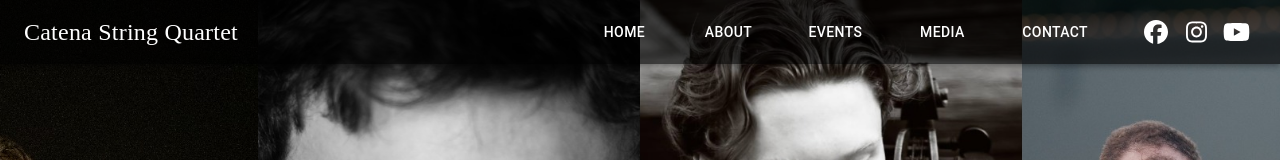
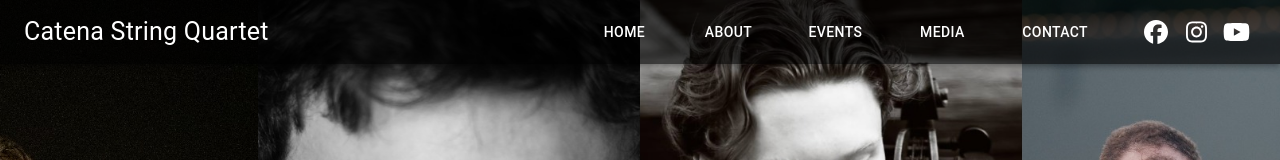
Before and after one commit to Sibelius343/uppsala-quartet, a Next.js app: page / in a window 1280 px wide. Shown: the top 160 px of the page. Built offline with nearby package versions, Linux system fonts and the light colour scheme.

Commit message:
updated nextjs dependency, added custom font for nav logo

```diff
--- a/components/Navbar.tsx
+++ b/components/Navbar.tsx
@@ -5,6 +5,13 @@ import { faBars, faChevronLeft } from '@fortawesome/free-solid-svg-icons';
 import { faFacebook, faYoutube, faInstagram, IconDefinition } from "@fortawesome/free-brands-svg-icons";
 import { useState } from "react";
 import Image from "next/image";
+import { Alex_Brush } from "next/font/google";
+
+const navLogoFont = Alex_Brush({
+  subsets: ['latin'],
+  weight: ['400'],
+  style: ['normal'],
+})
 
 const drawerWidth = 240;
 
@@ -85,7 +92,7 @@ const NavLogo = () => {
   return (
     <Link href="/" passHref>
       <Box display="flex" flexDirection="row" alignItems="center" gap={4} sx={{ ":hover": { cursor: 'pointer' } }}>
-        <Typography color="white" fontSize="1.5rem" fontWeight={100} noWrap overflow="visible" fontFamily='cursive'>
+        <Typography color="white" fontSize="25px" noWrap overflow="visible" className={navLogoFont.className}>
           Catena String Quartet
         </Typography>
       </Box>
@@ -124,7 +131,7 @@ const Navbar = () => {
               </IconButton>
               <NavLogo />
             </Box> :
-            <Box display="flex" width="100%">
+            <Box display="flex" width="100%" alignItems="center">
               <NavLogo />
               <Box display="flex" flex={1} />
               <Box display="flex" gap={5} alignItems="center">
--- a/package.json
+++ b/package.json
@@ -26,7 +26,7 @@
     "formik": "^2.2.9",
     "mongoose": "^6.8.2",
     "multer": "^1.4.5-lts.1",
-    "next": "12.2.3",
+    "next": "13.4.19",
     "next-connect": "^0.13.0",
     "react": "18.2.0",
     "react-dom": "18.2.0",
--- a/pages/index.tsx
+++ b/pages/index.tsx
@@ -8,7 +8,7 @@ const Home: NextPage = () => {
   const theme = useTheme()
   const smallScreen = useMediaQuery(theme.breakpoints.down('md'));
 
-  const logoDimension = "200px";
+  const logoDimension = 200;
 
   return (
     <>
```
Also changed, not shown: 1 other file (tests, documents, lock files or other folders).
